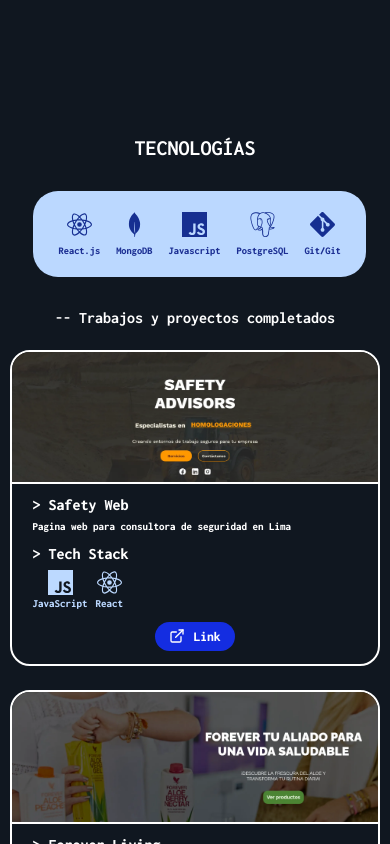
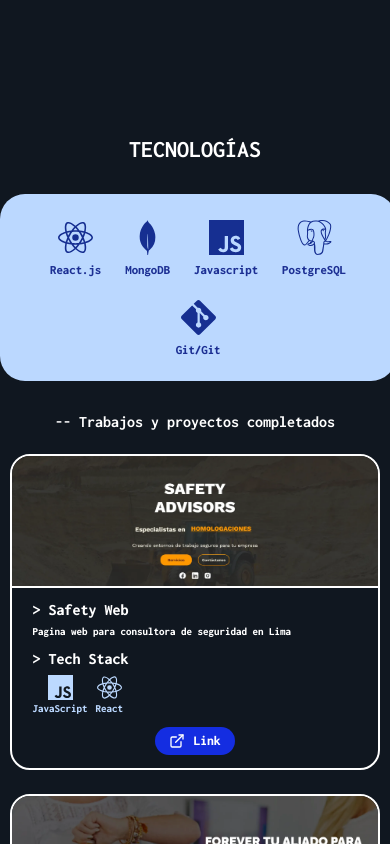
Before and after one commit to Zapallit0/Portfolio_DevWeb, a React (Vite) app in the folder FrontEnd/: page / in a window 390 px wide. Shown: the part 820-1664 px from the top of the page. Built offline with nearby package versions, Linux system fonts and the light colour scheme; no server answers.

Commit message:
Agrandando tech stack y aumentando velocidad en animacion en TECHSTACK.jsx

```diff
--- a/FrontEnd/src/Pages/AboutUs/AboutUs.css
+++ b/FrontEnd/src/Pages/AboutUs/AboutUs.css
@@ -624,16 +624,7 @@
           }
 
           .decorative-circle {
-            width: 100px;
-            height: 100px;
-          }
-
-          .left-circle {
-            left: -100px;
-          }
-
-          .right-circle {
-            right: -100px;
+            display: none;
           }
 
           .SkillsList li .skill-icon {
@@ -753,23 +744,23 @@
   }
   .Languages {
     border-radius: 25px;
-    padding: 0.8rem;
+    padding: 1rem;
     width: 90%;
   }
   .Languages ul {
     width: 100%;
     height: auto;
     flex-wrap: wrap;
-    gap: 1.5rem;
-    padding: 0.5rem;
+    gap: 2rem;
+    padding: 0.8rem;
     box-sizing: border-box;
   }
   .Languages li img {
-    width: 30px;
-    height: 30px;
+    width: 40px;
+    height: 40px;
   }
   .Languages li {
-    font-size: 0.75rem;
+    font-size: 0.85rem;
   }
   .Portafolio {
     gap: 1.5rem;
@@ -846,20 +837,21 @@
     gap: 1.5rem;
   }
   .TechStack h4 {
-    font-size: 22px;
+    font-size: 24px;
   }
   .Languages {
     width: 95%;
+    padding: 0.8rem;
   }
   .Languages ul {
-    gap: 1rem;
+    gap: 1.5rem;
   }
   .Languages li img {
-    width: 25px;
-    height: 25px;
+    width: 35px;
+    height: 35px;
   }
   .Languages li {
-    font-size: 0.65rem;
+    font-size: 0.8rem;
   }
   .Portafolio .Projects {
     width: 95%;
--- a/FrontEnd/src/animations/variants.js
+++ b/FrontEnd/src/animations/variants.js
@@ -73,7 +73,7 @@
   visible: (delay) => ({
     scale: 1,
     opacity: 1,
-    transition: { duration: 0.3, ease: "easeOut", delay }
+    transition: { duration: 0.25, ease: "easeOut", delay: delay * 0.5 }
   })
 };
 
@@ -82,7 +82,7 @@
   visible: {
     opacity: 1,
     y: 0,
-    transition: { duration: 0.8, ease: "easeOut", delay: 2.0 }
+    transition: { duration: 0.5, ease: "easeOut", delay: 0.8 }
   }
 };
 
```
